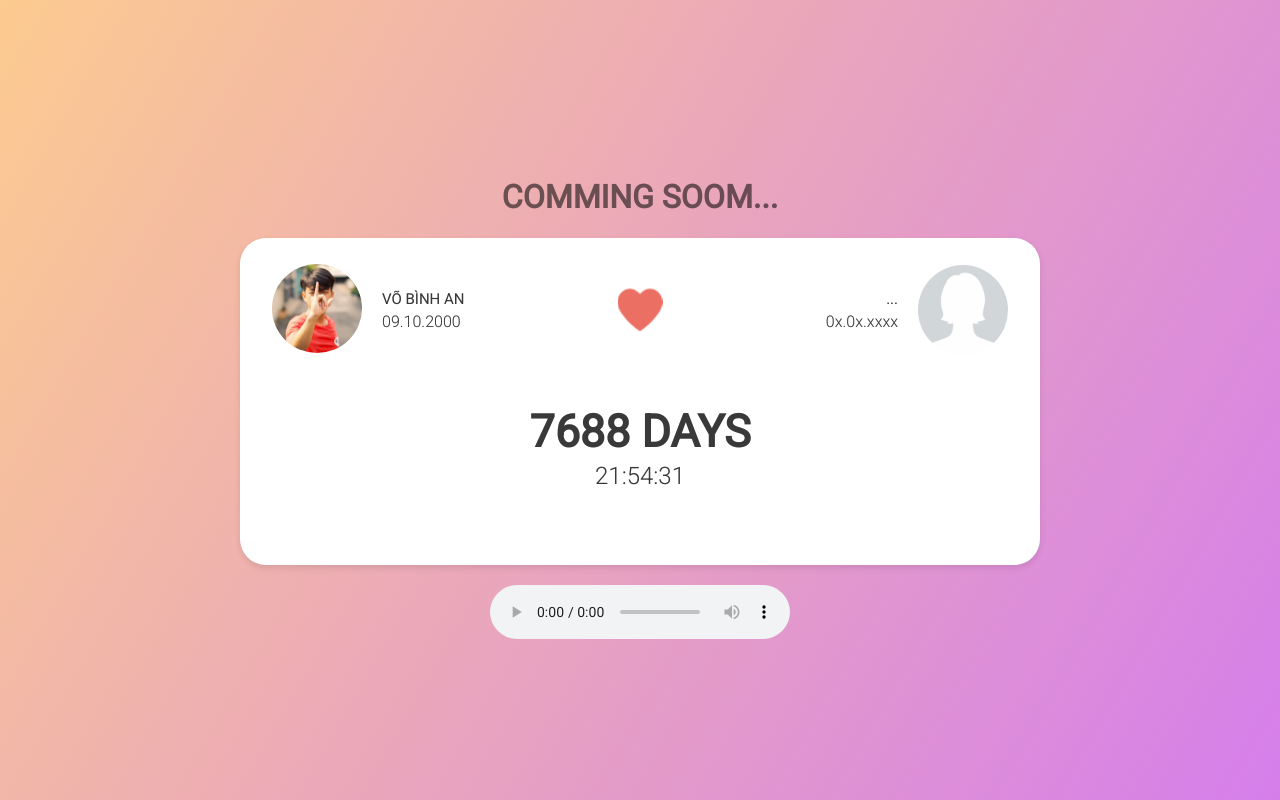
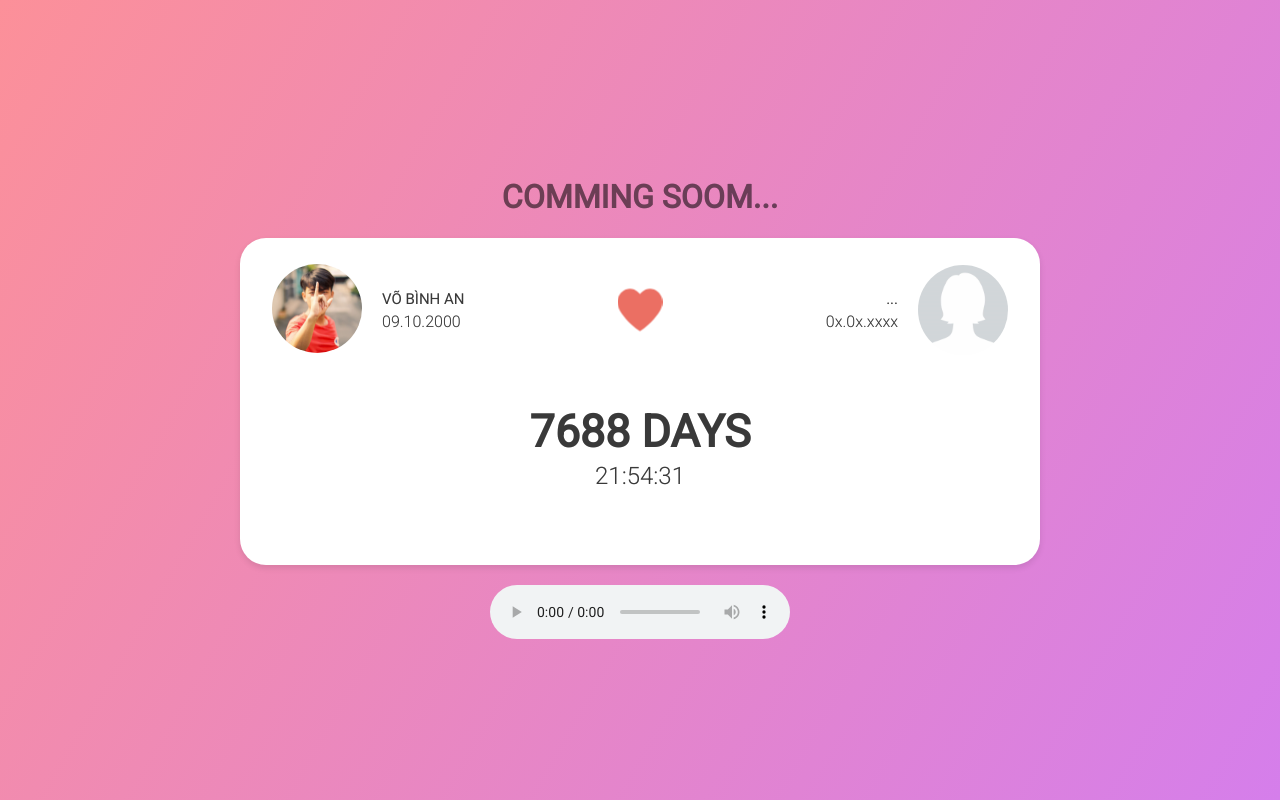
Before and after one commit to vobinhan/vobinhan.github.io, a plain HTML site: page index.html in a window 1280 px wide. Drawn offline with Linux system fonts and the light colour scheme.

Commit message:
Update style.css

```diff
--- a/style.css
+++ b/style.css
@@ -11,7 +11,7 @@ body {
   flex-direction: column;
   min-height: 100vh;
   color: rgba(0, 0, 0, 0.653);
-  background-image: linear-gradient(120deg, #fccb90 0%, #d57eeb 100%);
+  background-image: linear-gradient(120deg, #fc9099 0%, #d57eeb 100%);
   text-shadow: 0 .2px .3px rgba(0, 0, 0, 0.353);
   background-size: cover;
 }
```
